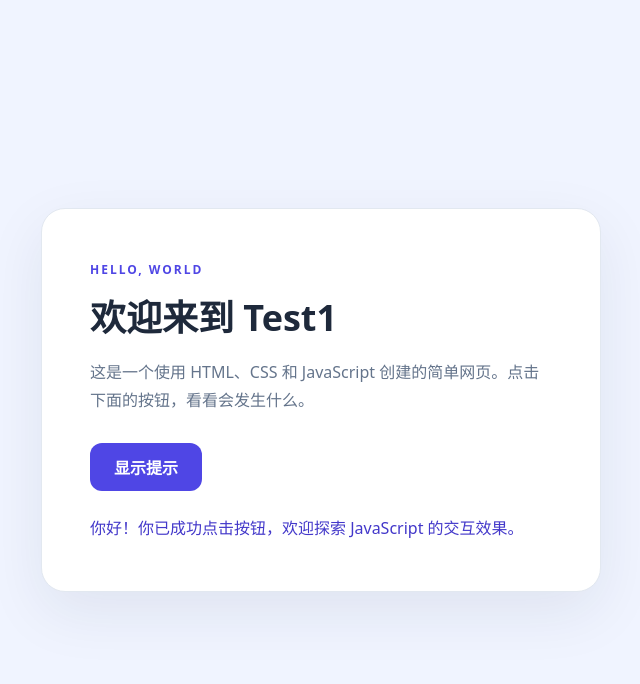
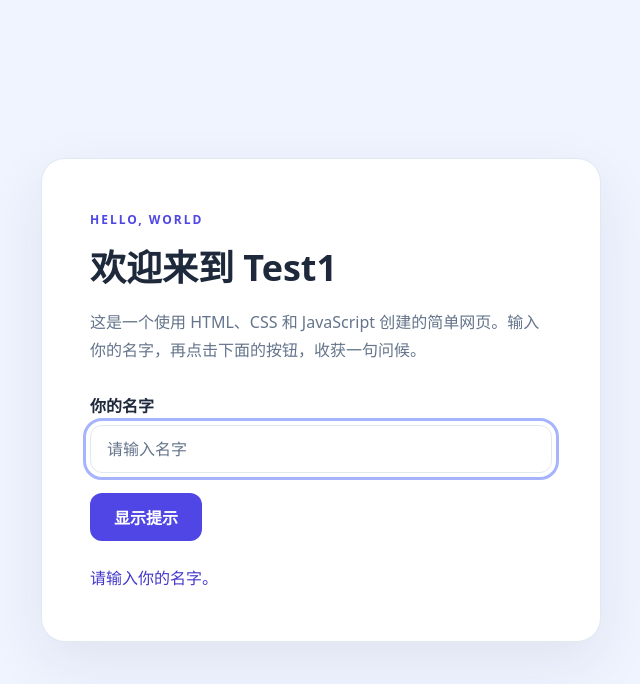
Before and after one commit to Paeonia-W/test1, a plain HTML site: page index.html in a window 1280 px wide. Both pictures are taken after a click on the button "显示提示". Shown: the whole page, without its empty margins (319-959 px from the left). Drawn offline with Linux system fonts and the light colour scheme.

Commit message:
Add name input feature

```diff
--- a/index.html
+++ b/index.html
@@ -11,7 +11,9 @@
   <main class="card">
     <span class="label">HELLO, WORLD</span>
     <h1>欢迎来到 Test1</h1>
-    <p class="intro">这是一个使用 HTML、CSS 和 JavaScript 创建的简单网页。点击下面的按钮，看看会发生什么。</p>
+    <p class="intro">这是一个使用 HTML、CSS 和 JavaScript 创建的简单网页。输入你的名字，再点击下面的按钮，收获一句问候。</p>
+    <label class="name-label" for="name">你的名字</label>
+    <input id="name" type="text" placeholder="请输入名字" autocomplete="name">
     <button id="show-message" type="button" aria-controls="message">显示提示</button>
     <p id="message" class="message" role="status" aria-live="polite"></p>
   </main>
--- a/script.js
+++ b/script.js
@@ -1,6 +1,11 @@
 const button = document.getElementById('show-message');
 const message = document.getElementById('message');
+const nameInput = document.getElementById('name');
 
 button.addEventListener('click', () => {
-  message.textContent = '你好！你已成功点击按钮，欢迎探索 JavaScript 的交互效果。';
+  const name = nameInput.value.trim();
+  message.textContent = name ? `你好，${name}` : '请输入你的名字。';
+  if (!name) {
+    nameInput.focus();
+  }
 });
--- a/style.css
+++ b/style.css
@@ -42,6 +42,28 @@ h1 {
   line-height: 1.8;
 }
 
+.name-label {
+  display: block;
+  margin-bottom: 8px;
+  font-weight: 600;
+}
+
+input {
+  display: block;
+  width: 100%;
+  margin-bottom: 20px;
+  padding: 12px 16px;
+  border: 1px solid #e2e8f0;
+  border-radius: 12px;
+  background: #fff;
+  color: #1e293b;
+  font: inherit;
+}
+
+input::placeholder {
+  color: #64748b;
+}
+
 button {
   padding: 12px 24px;
   border: 0;
@@ -57,7 +79,8 @@ button:hover {
   background: #4338ca;
 }
 
-button:focus-visible {
+button:focus-visible,
+input:focus-visible {
   outline: 3px solid #a5b4fc;
   outline-offset: 4px;
 }
```
